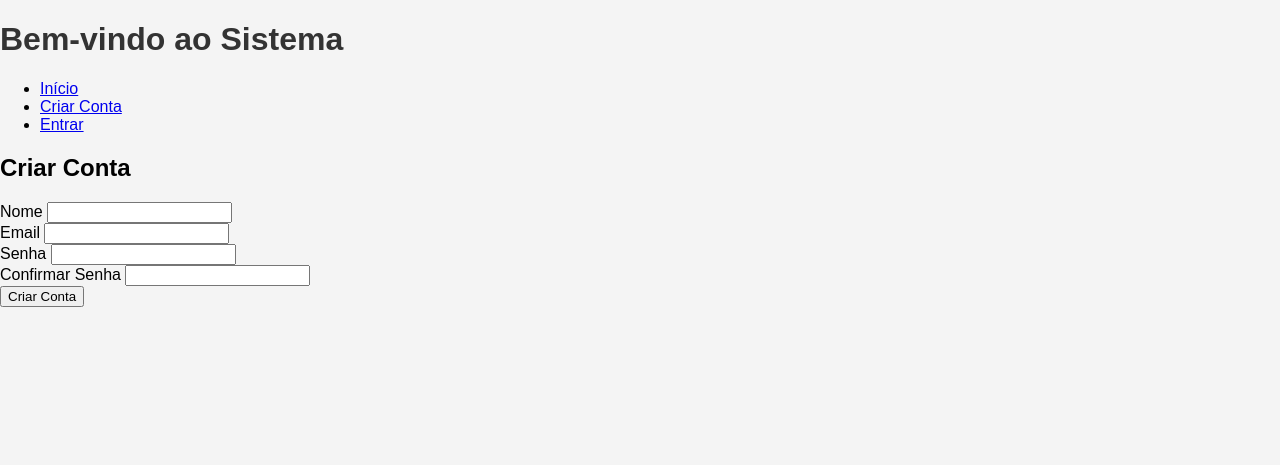
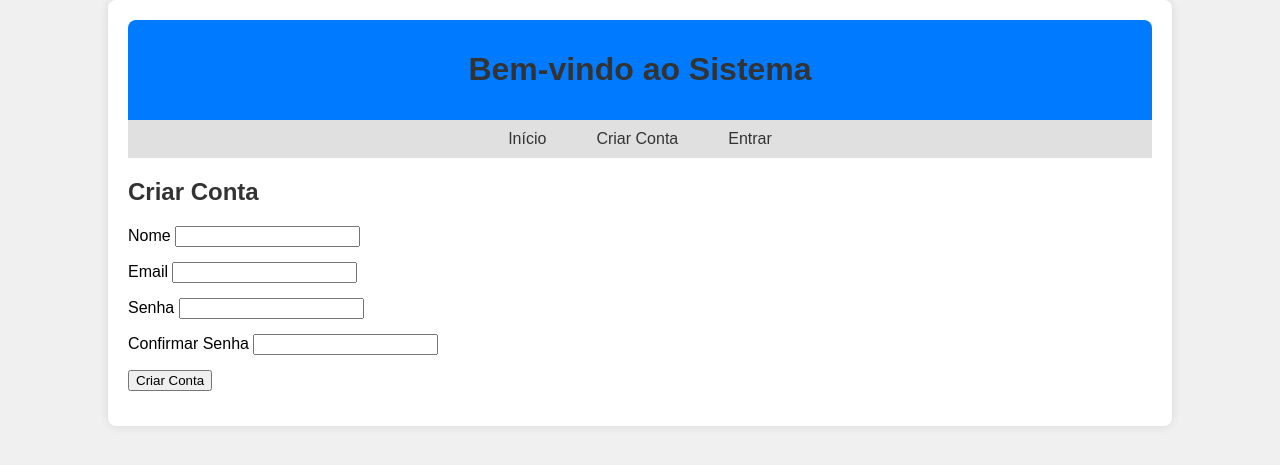
Before and after one commit to 43VG/PAP, a Flask app: page /criarconta in a window 1280 px wide. Shown: the top 465 px of the page. Run offline with Flask 3, Linux system fonts and the light colour scheme.

Commit message:
Comentários style.css

```diff
--- a/app/templates/criarconta.html
+++ b/app/templates/criarconta.html
@@ -39,4 +39,4 @@
     </div>
 </form>
 
-{% endblock %}  <!-- Fim do conteúdo personalizado -->
+{% endblock %}
--- a/static/style.css
+++ b/static/style.css
@@ -1,14 +1,60 @@
-body {
-    font-family: Arial, sans-serif;
-    margin: 0;
-    padding: 0;
-    background-color: #f4f4f4;
+body {                     /* Estilo geral do corpo da página */
+    font-family: Arial, sans-serif;  /* Fonte principal */
+    background-color: #f0f0f0;       /* Cor de fundo */
+    margin: 0;                       /* Margem */
+    padding: 0;                      /* Espaçamento */
 }
 
-h1 {
-    color: #333;
+.container {              /* Caixa principal que envolve o conteúdo */
+    width: 80%;                     /* Largura */
+    margin: auto;                   /* Margem */
+    background-color: #fff;         /* Fundo */
+    padding: 20px;                  /* Espaçamento  */
+    box-shadow: 0 0 10px rgba(0, 0, 0, 0.1); /* Sombra */
+    border-radius: 8px;             /* Cantos */
 }
 
-form {
-    margin-top: 20px;
+header {                  /* Cabeçalho */
+    text-align: center;            /* Texto centralizado */
+    padding: 10px 0;               /* Espaçamento */
+    background-color: #007BFF;     /* Cor de fundo */
+    color: white;                  /* Cor do texto */
+    border-radius: 8px 8px 0 0;    /* Cantos */
 }
+
+nav ul {                  /* Lista de navegação */
+    list-style: none;             /* Remove os marcadores da lista */
+    padding: 0;                   /* Preenchimento */
+    display: flex;                /* Deixa os itens na horizontal */
+    justify-content: center;     /* Centralizar */
+    background-color: #e0e0e0;    /* Cor de fundo */
+    margin: 0;                    /* Margem */
+}
+
+nav ul li {               /* Cada item da navegação */
+    margin: 0 10px;               /* Margem */
+}
+
+nav ul li a {             /* Links da navegação */
+    text-decoration: none;        /* Sublinhado */
+    color: #333;                  /* Cor do texto */
+    padding: 10px 15px;           /* Espaçamento */
+    display: block;               /* Torna o link clicável */
+}
+
+nav ul li a:hover {       /* Efeito ao passar o rato */
+    background-color: #ccc;       /* Cor de fundo */
+    border-radius: 4px;           /* Cantos */
+}
+
+h1, h2 {                  /* Títulos principais */
+    color: #333;                  /* Cor do texto */
+}
+
+form {                    /* Formulários */
+    margin-top: 20px;             /* Margem */
+}
+
+form div {                /* Cada campo do formulário */
+    margin-bottom: 15px;          /* Margem */
+}
```
